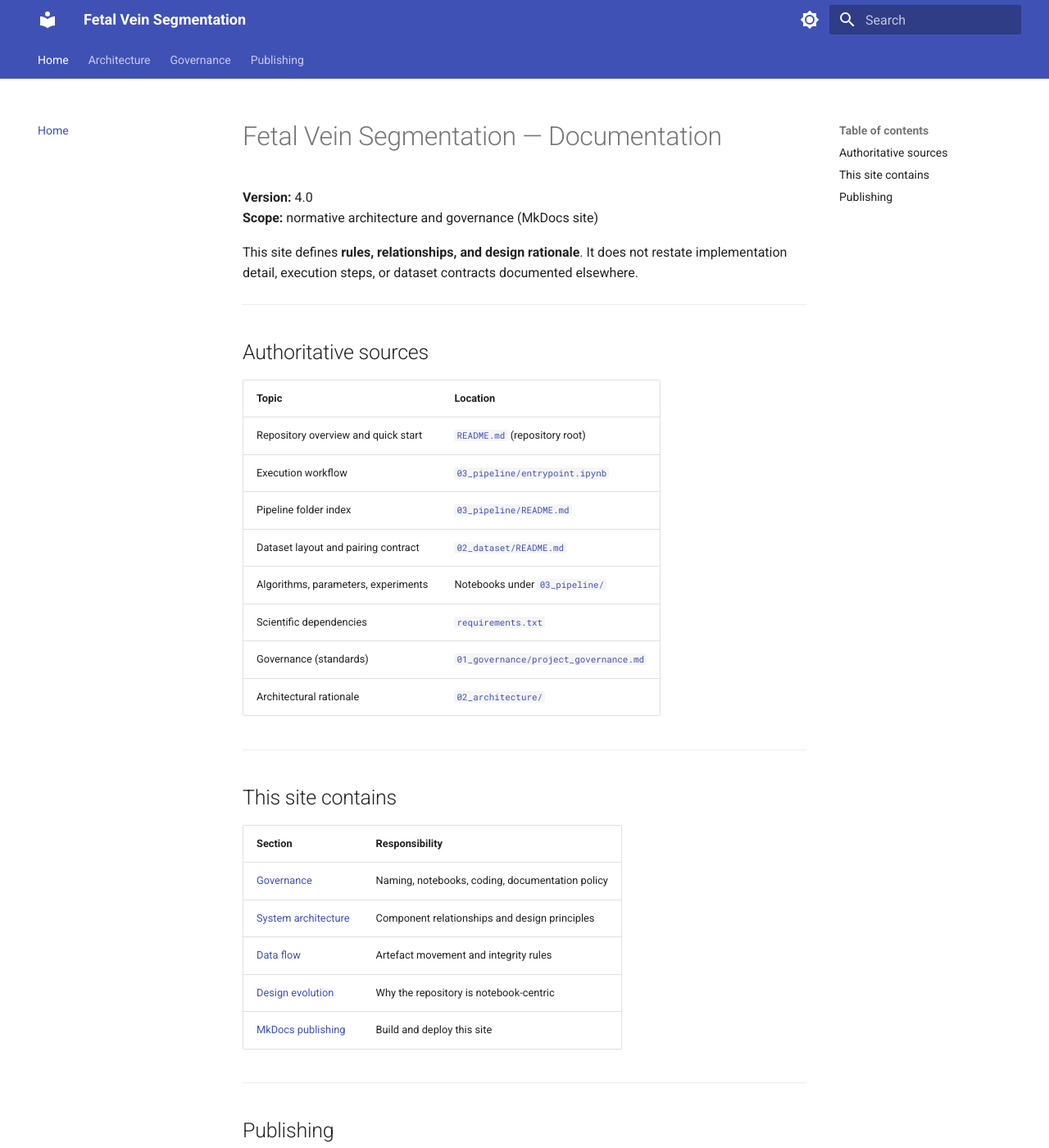
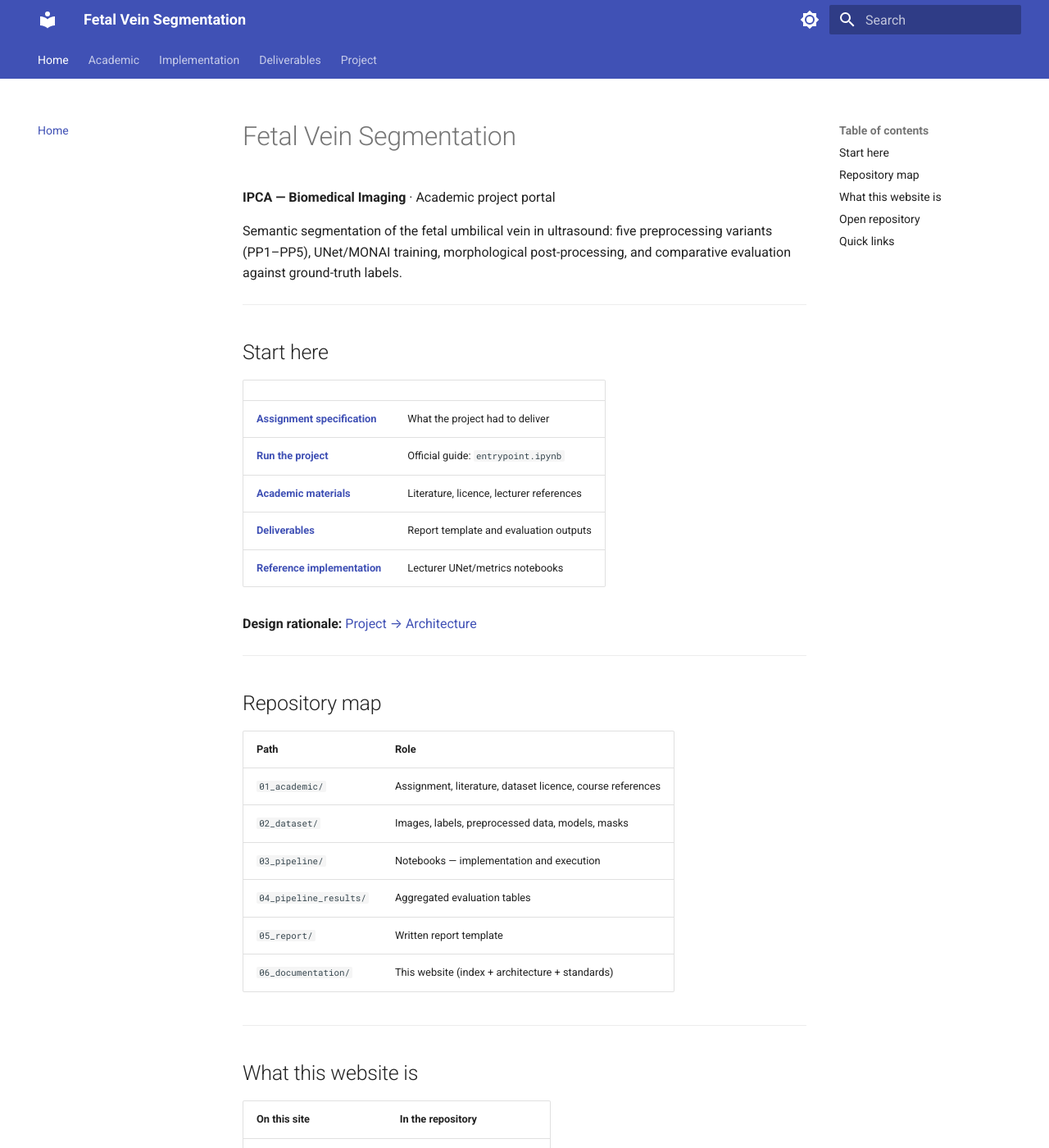
Before and after one commit to bulletproof20/fetal-vein-segmentation, an MkDocs documentation site: the page built from 06_documentation/index.md, in a window 1280 px wide and 1400 px high. Shown: the whole window at 82% size. Built offline with MkDocs 1.6.1 and Material for MkDocs 9.7.7, drawn with Linux system fonts in a browser that asks for light colours; some of the changed text lies outside the part shown.

Commit message:
dkdocs last reimagination

````diff
--- a/06_documentation/index.md
+++ b/06_documentation/index.md
@@ -1,44 +1,60 @@
-# Fetal Vein Segmentation — Documentation
+# Fetal Vein Segmentation
 
-**Version:** 4.0
-**Scope:** normative architecture and governance (MkDocs site)
+**IPCA — Biomedical Imaging** · Academic project portal
 
-This site defines **rules, relationships, and design rationale**. It does not restate implementation detail, execution steps, or dataset contracts documented elsewhere.
+Semantic segmentation of the fetal umbilical vein in ultrasound: five preprocessing variants (PP1–PP5), UNet/MONAI training, morphological post-processing, and comparative evaluation against ground-truth labels.
 
 ---
 
-## Authoritative sources
+## Start here
 
-| Topic | Location |
-|-------|----------|
-| Repository overview and quick start | [`README.md`](../README.md) (repository root) |
-| Execution workflow | [`03_pipeline/entrypoint.ipynb`](../03_pipeline/entrypoint.ipynb) |
-| Pipeline folder index | [`03_pipeline/README.md`](../03_pipeline/README.md) |
-| Dataset layout and pairing contract | [`02_dataset/README.md`](../02_dataset/README.md) |
-| Algorithms, parameters, experiments | Notebooks under [`03_pipeline/`](../03_pipeline/) |
-| Scientific dependencies | [`requirements.txt`](../requirements.txt) |
-| Governance (standards) | [`01_governance/project_governance.md`](01_governance/project_governance.md) |
-| Architectural rationale | [`02_architecture/`](02_architecture/) |
+| | |
+|---|---|
+| **[Assignment specification](portal/academic.md#assignment)** | What the project had to deliver |
+| **[Run the project](portal/implementation.md#start-here-execution-index)** | Official guide: `entrypoint.ipynb` |
+| **[Academic materials](portal/academic.md)** | Literature, licence, lecturer references |
+| **[Deliverables](portal/deliverables.md)** | Report template and evaluation outputs |
+| **[Reference implementation](portal/academic.md#lecturer-reference-implementation)** | Lecturer UNet/metrics notebooks |
+
+**Design rationale:** [Project → Architecture](02_architecture/system_architecture.md)
 
 ---
 
-## This site contains
+## Repository map
 
-| Section | Responsibility |
-|---------|----------------|
-| [Governance](01_governance/project_governance.md) | Naming, notebooks, coding, documentation policy |
-| [System architecture](02_architecture/system_architecture.md) | Component relationships and design principles |
-| [Data flow](02_architecture/data_flow.md) | Artefact movement and integrity rules |
-| [Design evolution](02_architecture/design_evolution.md) | Why the repository is notebook-centric |
-| [MkDocs publishing](MKDOCS_PUBLISHING.md) | Build and deploy this site |
+| Path | Role |
+|------|------|
+| `01_academic/` | Assignment, literature, dataset licence, course references |
+| `02_dataset/` | Images, labels, preprocessed data, models, masks |
+| `03_pipeline/` | Notebooks — implementation and execution |
+| `04_pipeline_results/` | Aggregated evaluation tables |
+| `05_report/` | Written report template |
+| `06_documentation/` | This website (index + architecture + standards) |
 
 ---
 
-## Publishing
+## What this website is
 
-```bash
-pip install -r requirements-mkdocs.txt
-mkdocs build
-```
+| On this site | In the repository |
+|--------------|-------------------|
+| Academic artefact index | PDF, DOCX, notebook **content** |
+| Pipeline & notebook links | Algorithms and parameters |
+| Architectural **why** | Step-by-step **how** ([entrypoint](portal/implementation.md)) |
+| Standards index | Governance policy text |
 
-See [MKDOCS_PUBLISHING.md](MKDOCS_PUBLISHING.md).
+This site is a **concierge desk**, not a second copy of the repository.
+
+---
+
+## Open repository
+
+Browse the full project on GitHub: configure `repository_owner` in `includes/repo_links.md` (used by portal pages), set `repo_url` in `mkdocs.yml`, then deploy.
+
+Authors: see `06_documentation/MKDOCS_PUBLISHING.md` in the repository.
+
+---
+
+## Quick links
+
+- [Academic](portal/academic.md) · [Implementation](portal/implementation.md) · [Deliverables](portal/deliverables.md)
+- [Project](02_architecture/system_architecture.md) · [Standards](01_governance/project_governance.md)
--- a/mkdocs.yml
+++ b/mkdocs.yml
@@ -1,12 +1,11 @@
 # MkDocs configuration — published via: mkdocs gh-deploy
-# Documentation source: 06_documentation/ (repository structure unchanged)
+# Documentation source: 06_documentation/
 
 site_name: Fetal Vein Segmentation
-site_description: Documentation for the fetal vein segmentation academic project (IPCA).
+site_description: Academic project portal — fetal vein segmentation (IPCA).
 site_author: IPCA — Biomedical Imaging
 
 # Set after first deploy, e.g. https://<user>.github.io/fetal_vein_segmentation/
-# After first deploy, set to your GitHub Pages URL, e.g.:
 # site_url: https://<user>.github.io/fetal_vein_segmentation/
 
 repo_name: fetal_vein_segmentation
@@ -39,7 +38,7 @@ theme:
       accent: indigo
       toggle:
         icon: material/brightness-4
-        name: Switch to light mode
+        name: Switch to dark mode
 
 plugins:
   - search
@@ -49,18 +48,34 @@ markdown_extensions:
   - pymdownx.details
   - pymdownx.superfences
   - pymdownx.highlight
+  - pymdownx.snippets:
+      base_path:
+        - .
   - tables
   - toc:
       permalink: true
 
+exclude_docs: |
+  04_migration/*
+  03_templates/*
+  includes/*
+  **/experiment_standards.md
+  02_architecture/runtime_architecture.md
+  02_architecture/technology_stack.md
+  02_architecture/execution_workflow.md
+  MKDOCS_PUBLISHING.md
+
 nav:
   - Home: index.md
-  - Architecture:
-      - System Architecture: 02_architecture/system_architecture.md
+  - Academic: portal/academic.md
+  - Implementation: portal/implementation.md
+  - Deliverables: portal/deliverables.md
+  - Project:
+      - Architecture: 02_architecture/system_architecture.md
       - Data Flow: 02_architecture/data_flow.md
-      - Design Evolution: 02_architecture/design_evolution.md
-  - Governance:
-      - Project Governance: 01_governance/project_governance.md
+      - Design Decisions: 02_architecture/design_evolution.md
+      - Traceability: portal/traceability.md
+      - Standards & Governance: 01_governance/project_governance.md
       - Scientific Notebook Taxonomy: 01_governance/scientific_notebook_standards.md
       - Coding Standards: 01_governance/coding_standards.md
       - Naming Conventions: 01_governance/naming_conventions.md
@@ -69,8 +84,6 @@ nav:
       - Documentation Standards: 01_governance/documentation_standards.md
       - Notebook Standards: 01_governance/notebook_standards.md
       - Comment Standards: 01_governance/comment_standards.md
-  - Publishing:
-      - MkDocs & GitHub Pages: MKDOCS_PUBLISHING.md
 
 extra:
   generator: false
````
Also changed, not shown: 01_academic/02_literature/Articles.md (added, +12 -0 lines), 06_documentation/02_architecture/data_flow.md (+2 -2 lines), 06_documentation/02_architecture/design_evolution.md (+1 -1 lines), 06_documentation/02_architecture/system_architecture.md (+1 -1 lines), 06_documentation/MKDOCS_PUBLISHING.md (+6 -2 lines), 06_documentation/includes/repo_links.md (added, +42 -0 lines), 06_documentation/portal/academic.md (added, +86 -0 lines), 06_documentation/portal/deliverables.md (added, +54 -0 lines), 06_documentation/portal/implementation.md (added, +76 -0 lines), 06_documentation/portal/traceability.md (added, +54 -0 lines), README.md (+1 -1 lines), 1 other file.
